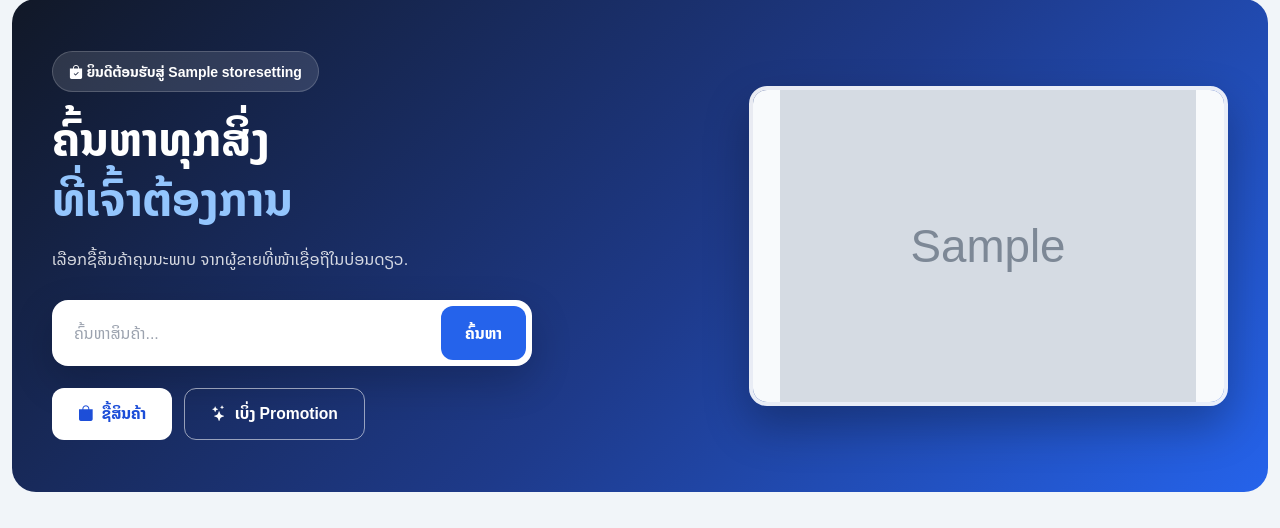
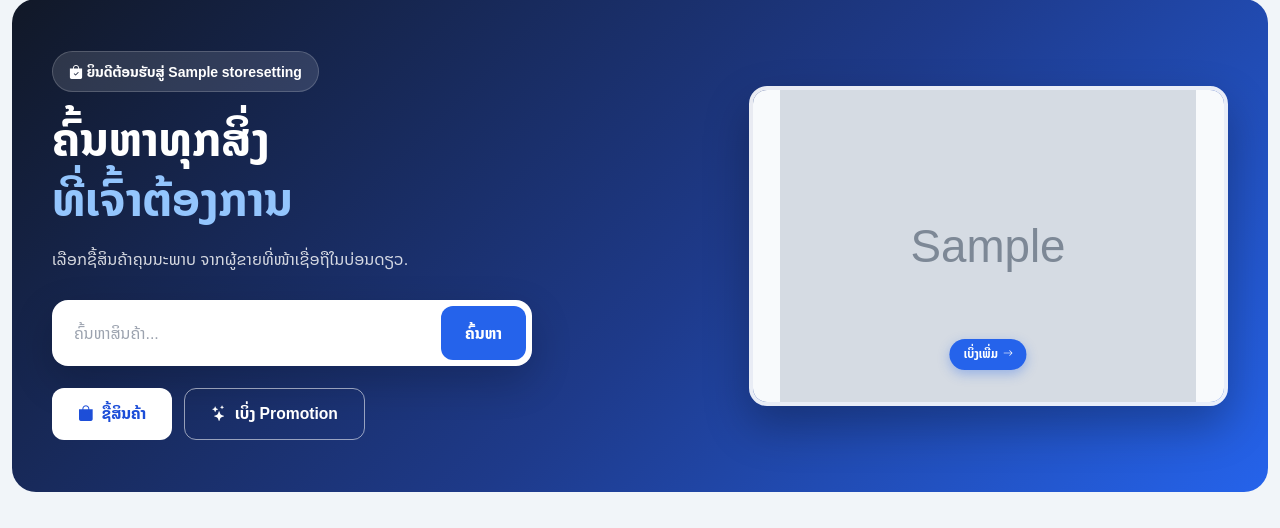
Before and after one commit to tswbxiongmusic-sys/marketplace-project, a Django app: page / in a window 1280 px wide. Shown: the part 93-621 px from the top of the page. Run offline with Django 5.2, Linux system fonts and the light colour scheme; tables that the repository leaves empty hold one stand-in row (values such as "Sample post"); grey boxes marked "Sample" are stand-in pictures.

Commit message:
Add small View More pill CTA on hero carousel slides, Alibaba-style

```diff
--- a/static/css/home.css
+++ b/static/css/home.css
@@ -134,9 +134,33 @@
 }
 
 .hero-carousel-slide {
+    position: relative;
     flex: 0 0 100%;
     display: block;
     height: 100%;
+}
+
+.hero-carousel-cta {
+    position: absolute;
+    left: 50%;
+    bottom: 32px;
+    z-index: 1;
+    display: inline-flex;
+    align-items: center;
+    gap: 5px;
+    padding: 6px 14px;
+    border-radius: 999px;
+    background: var(--primary);
+    color: #ffffff;
+    font-size: 11.5px;
+    font-weight: 700;
+    white-space: nowrap;
+    box-shadow: 0 4px 12px rgba(37, 99, 235, 0.35);
+    transform: translateX(-50%);
+}
+
+.hero-carousel-cta i {
+    font-size: 10px;
 }
 
 .hero-carousel-slide img {
--- a/templates/core/home.html
+++ b/templates/core/home.html
@@ -2,7 +2,7 @@
 {% load static humanize %}
 
 {% block extra_css %}
-<link rel="stylesheet" href="{% static 'css/home.css' %}?v=20260821-herofix">
+<link rel="stylesheet" href="{% static 'css/home.css' %}?v=20260821-herocta">
 {% endblock %}
 
 {% block content %}
@@ -72,6 +72,7 @@
                             {% else %}
                             <div class="hero-visual-fallback">{{ product.fallback_icon }}</div>
                             {% endif %}
+                            <span class="hero-carousel-cta">ເບິ່ງເພີ່ມ <i class="bi bi-arrow-right"></i></span>
                         </a>
                     {% empty %}
                         <div class="hero-carousel-slide hero-visual-placeholder"><i class="bi bi-bag-heart"></i></div>
```
